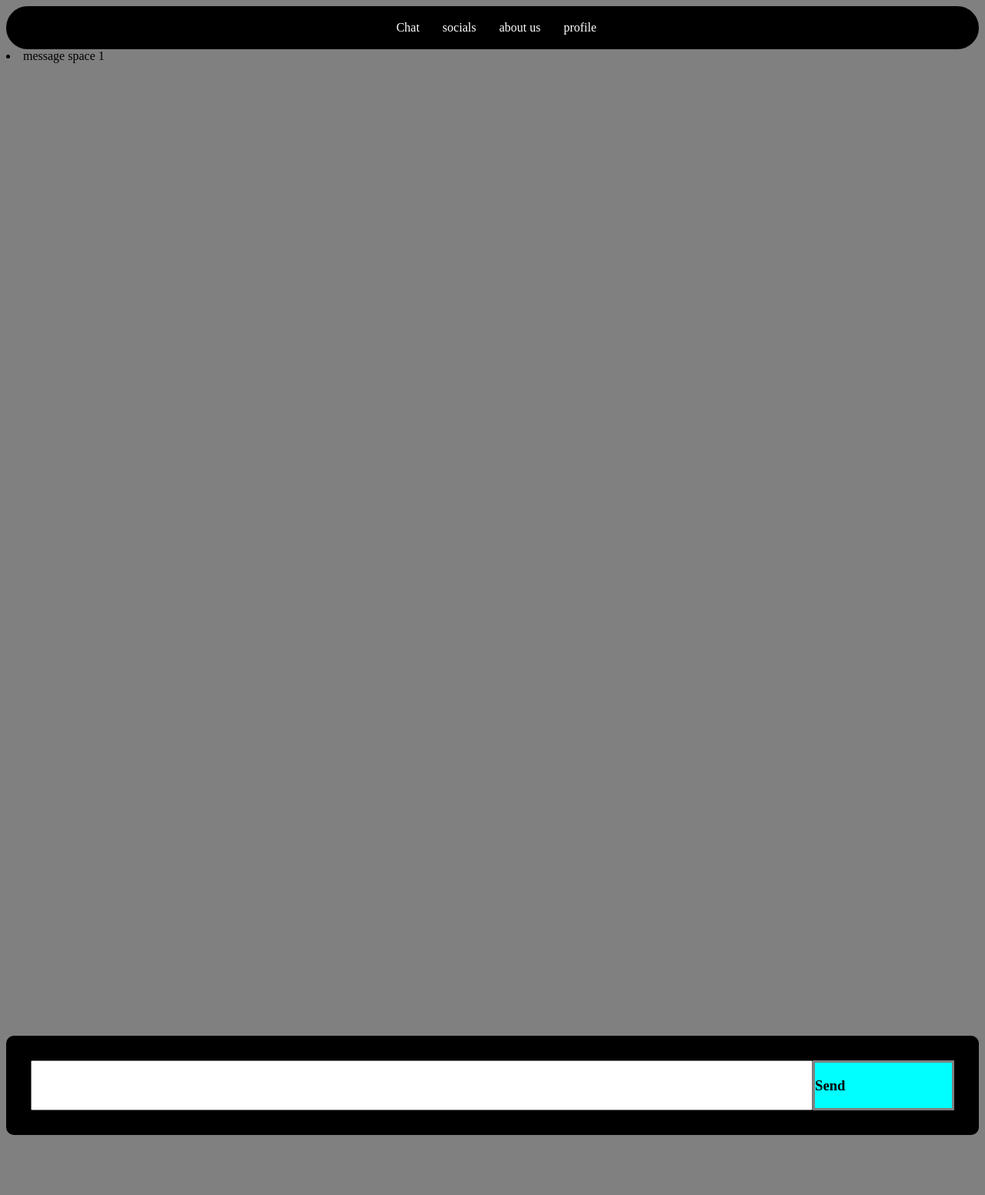
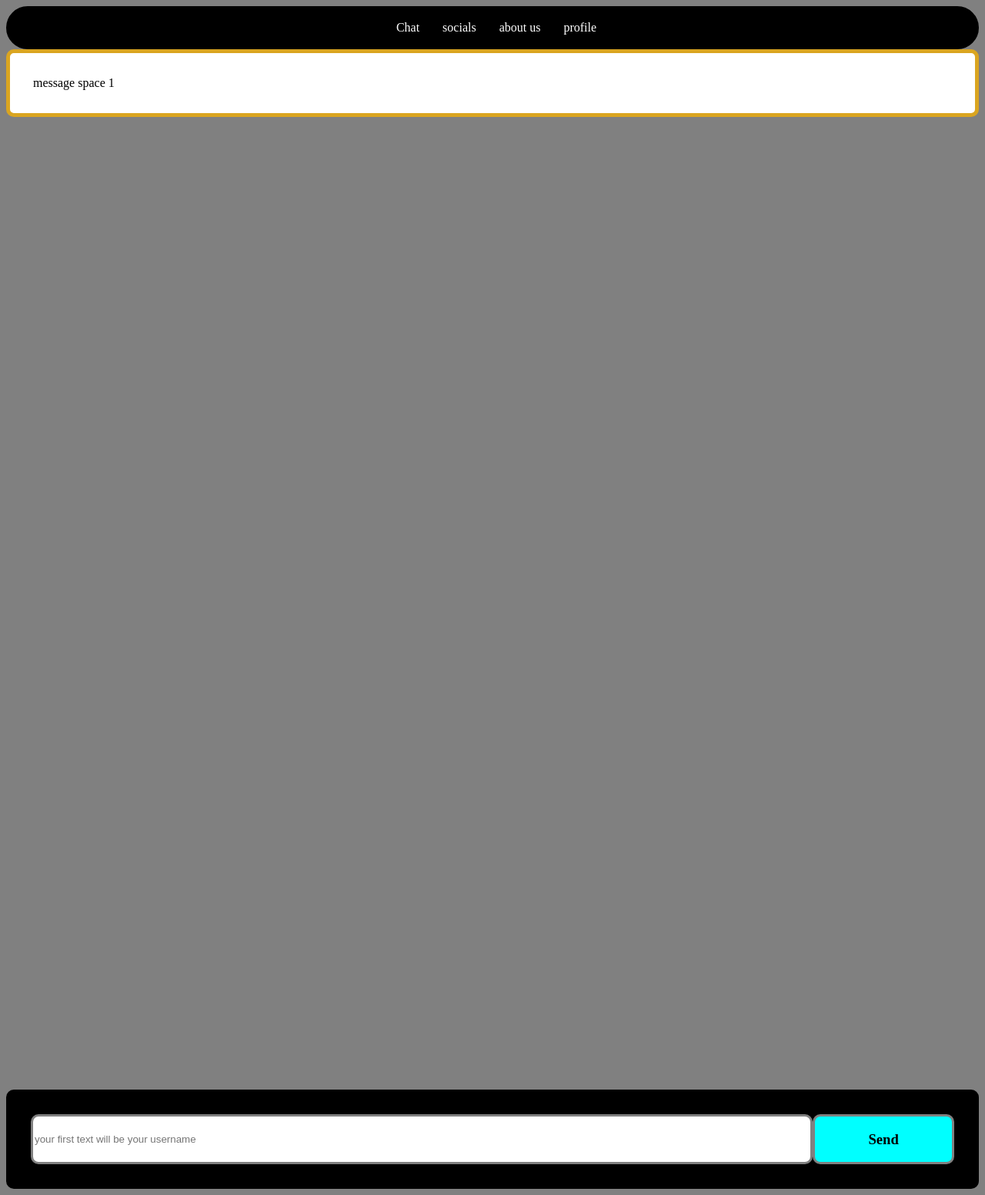
Before and after one commit to Aashir5678/Chat-App-Node, a website: page frontend/index.html in a window 1280 px wide. Shown: the whole page at 77% size. Before the commit the page ends 1483 px from the top, so only its background shows below. Drawn offline with nearby package versions, Linux system fonts and the light colour scheme; no server answers.

Commit message:
added a singular text box for now

```diff
--- a/frontend/client.js
+++ b/frontend/client.js
@@ -4,8 +4,9 @@
 
 const socket = io()
 
-let inputBox = document.getElementById('message-input')
+const inputBox = document.getElementById('message-input')
 const form = document.getElementById('send-button')
+const textbox = document.querySelector(".text_1");
 
 let username = null
 let userMessages = {}
@@ -13,7 +14,6 @@ let userMessages = {}
 
 
 form.addEventListener('click', (e) => {
-    console.log("working here");
     e.preventDefault();
     if (inputBox.value) {
         if (username == null) {
@@ -25,7 +25,8 @@ form.addEventListener('click', (e) => {
 
         else {
             socket.emit('message', inputBox.value)
-            console.log(username + ': ' + inputBox.value)
+             textbox.innerText = username + ': ' + inputBox.value;
+             console.log(username + ': ' + inputBox.value);
         }
 
         inputBox.value = ''
--- a/frontend/index.html
+++ b/frontend/index.html
@@ -32,14 +32,14 @@
 </nav>
 <div class = "messages">
   <ui>
-    <li>
+    <li class = "text_1">
       message space 1
     </li>
   </ui>
 </div>
   <div class="Text-container">
   <div class="input-area">
-    <input type="text" id="message-input">
+    <input placeholder = "your first text will be your username" type = "text" id="message-input">
     <div id="send-button">
     <h3>Send</h3>
     </div>
--- a/frontend/styles.css
+++ b/frontend/styles.css
@@ -23,7 +23,17 @@ nav li:hover{
 nav li:hover:first-child{
     color: white;
 }
-
+.messages li{
+    border: 5px solid goldenrod;
+    background-color: white;
+    padding: 30px;
+    border-radius:10px;
+}
+.text_1{
+    grid-area: text_1;
+    text-align: left;
+    list-style-type: none
+}
 .Text-container{
     border: 2px black solid;
     align-items: flex-end;
@@ -33,12 +43,17 @@ nav li:hover:first-child{
 }
 #message-input{
     grid-area: message-input;
+    border: 3px gray solid;
+    border-radius: 10px;
 }
 #send-button{
     grid-area: send-button;
     border: 3px gray solid;
     background-color: aqua;
-    justify-content: flex;
+    display: flex;
+    justify-content: center;
+    border-radius: 10px;
+
 }
 #send-button:hover{
     background-color: rgb(113, 148, 148);
@@ -46,5 +61,6 @@ nav li:hover:first-child{
 .input-area{
     padding: 30px;
     display: grid;
-    grid-template-areas: "message-input message-input message-input  message-input message-input message-input send-button";
+    grid-template-areas:  "text_1       text_1        text_1         text_1        text_1        text_1        text_1"
+                        " message-input message-input message-input  message-input message-input message-input send-button";
 }
```
